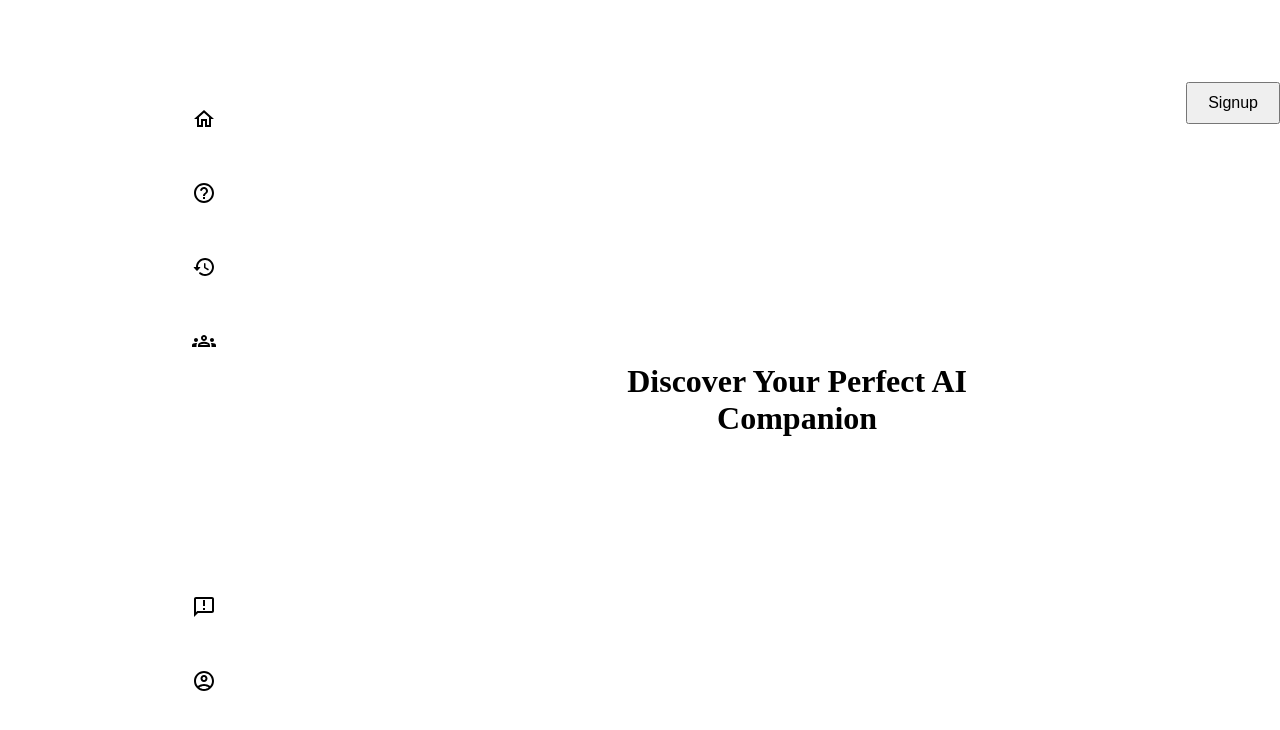
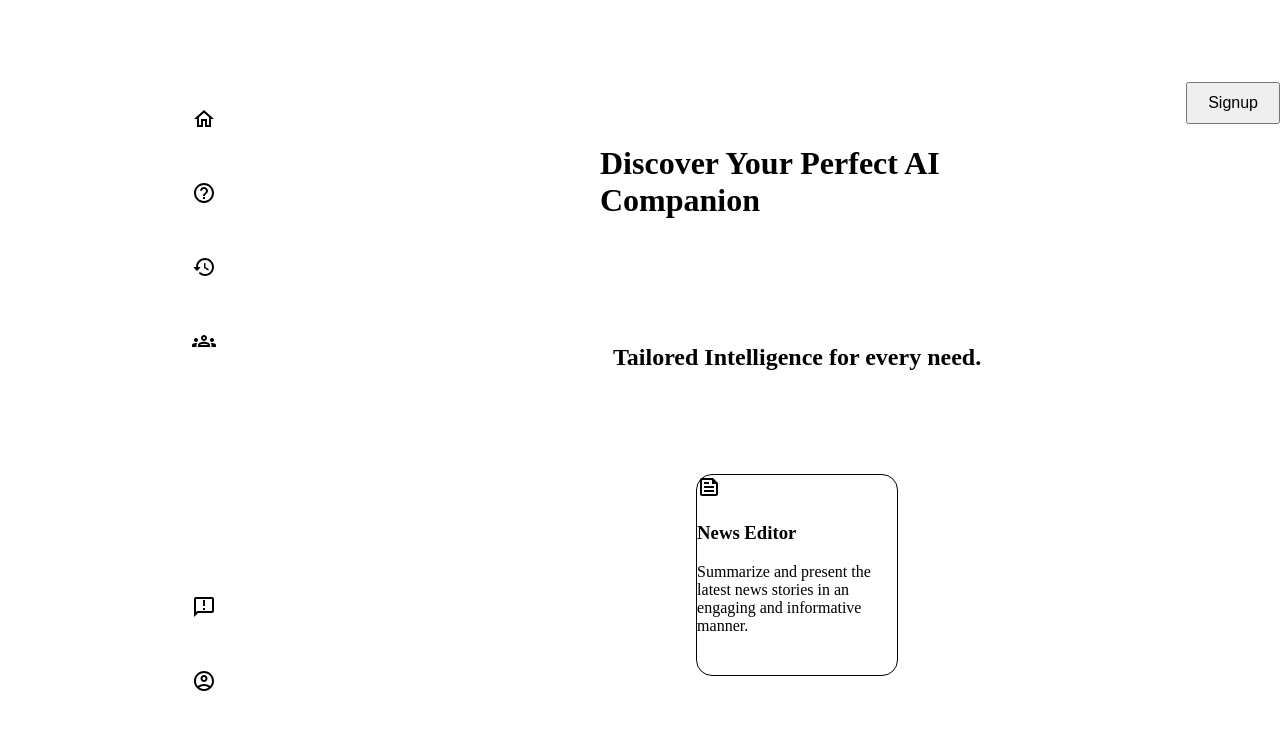
Before and after one commit to Swapnita06/Cortex, a React (Create React App) app in the folder frontend/: page / in a window 1280 px wide. Shown: the top 730 px of the page. Built offline with nearby package versions, Linux system fonts and the light colour scheme.

Commit message:
basic css

```diff
--- a/frontend/src/App.css
+++ b/frontend/src/App.css
@@ -116,13 +116,24 @@
   }
 
     .box2 {
-    text-align: center;
+    display: flex;
+    flex-direction: column;
+  justify-content: space-around;
+  margin-top: 0;
+  }
+
+
+  .agents{
+     border: 1px solid black;
+ border-radius: 1rem;
+    width: 200px;
+height: 200px;
   }
 
   .box3 {
     display: flex;
     justify-content: center;
-    /* align-items: center; */
+     align-items: center;
   }
 
   .button {
--- a/frontend/src/pages/Home.jsx
+++ b/frontend/src/pages/Home.jsx
@@ -5,6 +5,7 @@ import HistoryRoundedIcon from '@mui/icons-material/HistoryRounded';
 import AnnouncementOutlinedIcon from '@mui/icons-material/AnnouncementOutlined';
 import GroupsOutlinedIcon from '@mui/icons-material/GroupsOutlined';
 import AccountCircleOutlinedIcon from '@mui/icons-material/AccountCircleOutlined';
+import FeedOutlinedIcon from '@mui/icons-material/FeedOutlined';
 const Home = () => {
   return (
     <>
@@ -28,8 +29,19 @@ const Home = () => {
       </nav>
       </div>
 
+
       <div className='box2'>
-        <h1>Discover Your Perfect AI Companion </h1>
+      <h1>Discover Your Perfect AI Companion </h1>
+      <h2>Tailored Intelligence for every need.</h2>
+    <div className='boxes'>
+     <div className='agents'>
+     <FeedOutlinedIcon/>
+     <h3>News Editor</h3>
+     <p>
+Summarize and present the latest news stories in an engaging and informative manner.
+     </p>
+     </div>
+    </div>
       </div>
 
       <div>
```
